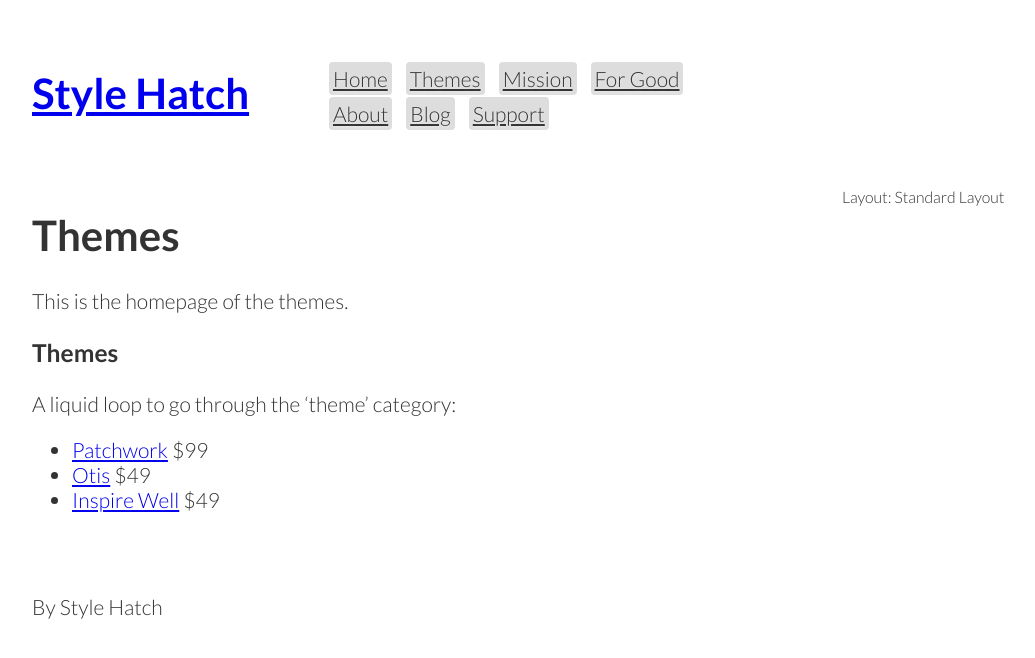
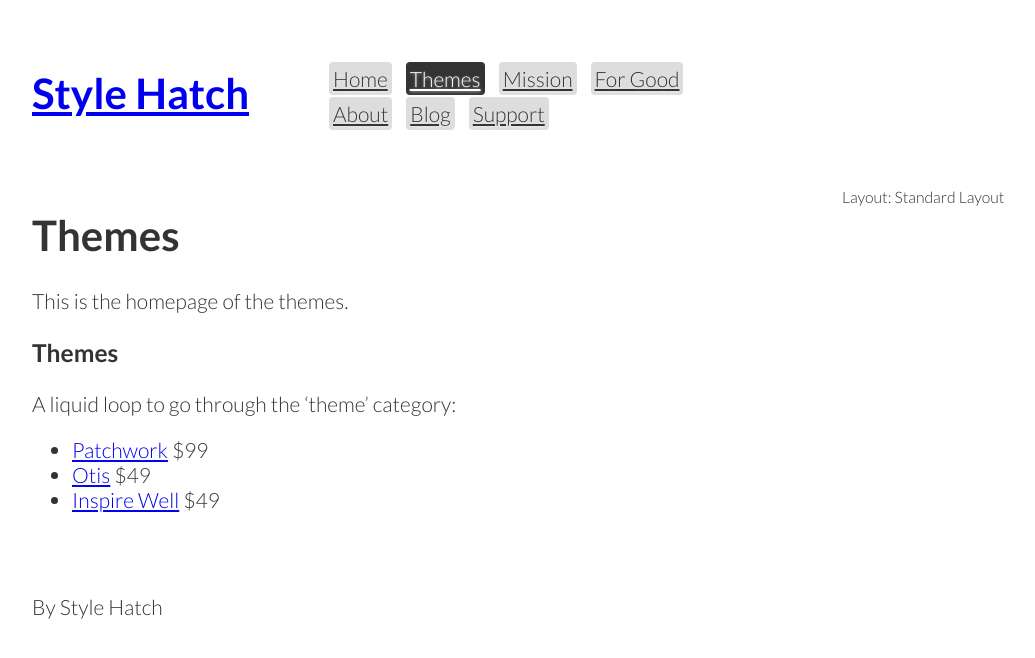
Before and after one commit to jonathanmoore/stylehatch-jekyll, a Jekyll site: the page built from _posts/themes/2013-02-01-home.md, in a window 1280 px wide. Shown: the top 658 px of the page, without its empty margins (119-1154 px from the left). Built offline with Jekyll 4.4.1, drawn with Linux system fonts in a browser that asks for light colours; some web fonts are replaced.

Commit message:
fix page titles in nav

```diff
--- a/_includes/header.html
+++ b/_includes/header.html
@@ -12,16 +12,16 @@
         <li {% if page.home %}class="current"{% endif %}>
           <a href="{{ site.baseurl }}">Home</a>
         </li>
-        <li class="{% if page.title == "Style Hatch Themes" %}current{% endif %}">
+        <li class="{% if page.title == "Themes" %}current{% endif %}">
           <a href="{{ site.baseurl }}themes">Themes</a>
         </li>
-        <li class="{% if page.title == "Our Mission at Style Hatch" %}current{% endif %}">
+        <li class="{% if page.title == "Our Mission" %}current{% endif %}">
           <a href="{{ site.baseurl }}mission">Mission</a>
         </li>
         <li class="{% if page.title == "For Good" %}current{% endif %}">
           <a href="{{ site.baseurl }}for-good">For Good</a>
         </li>
-        <li class="{% if page.title == "About Style Hatch" %}current{% endif %}">
+        <li class="{% if page.title == "About" %}current{% endif %}">
           <a href="{{ site.baseurl }}about">About</a>
         </li>
         <li>
```
